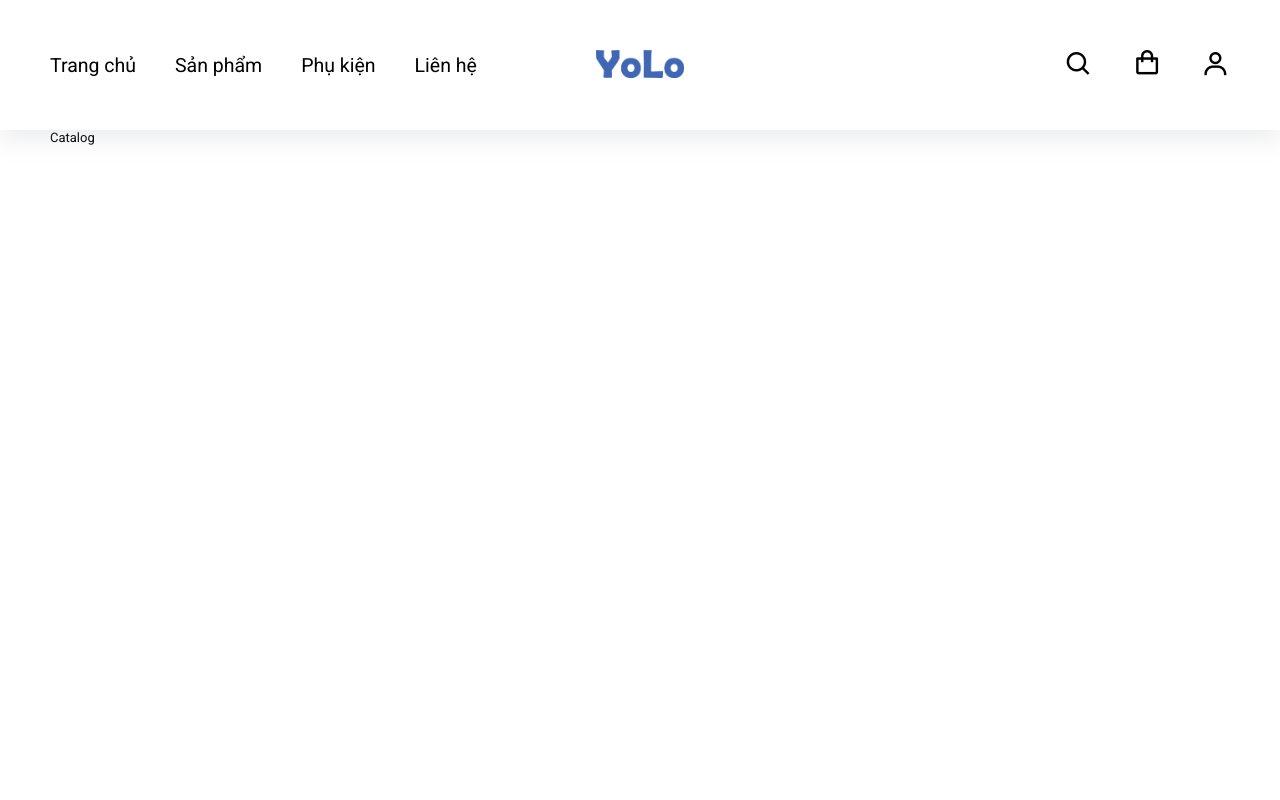
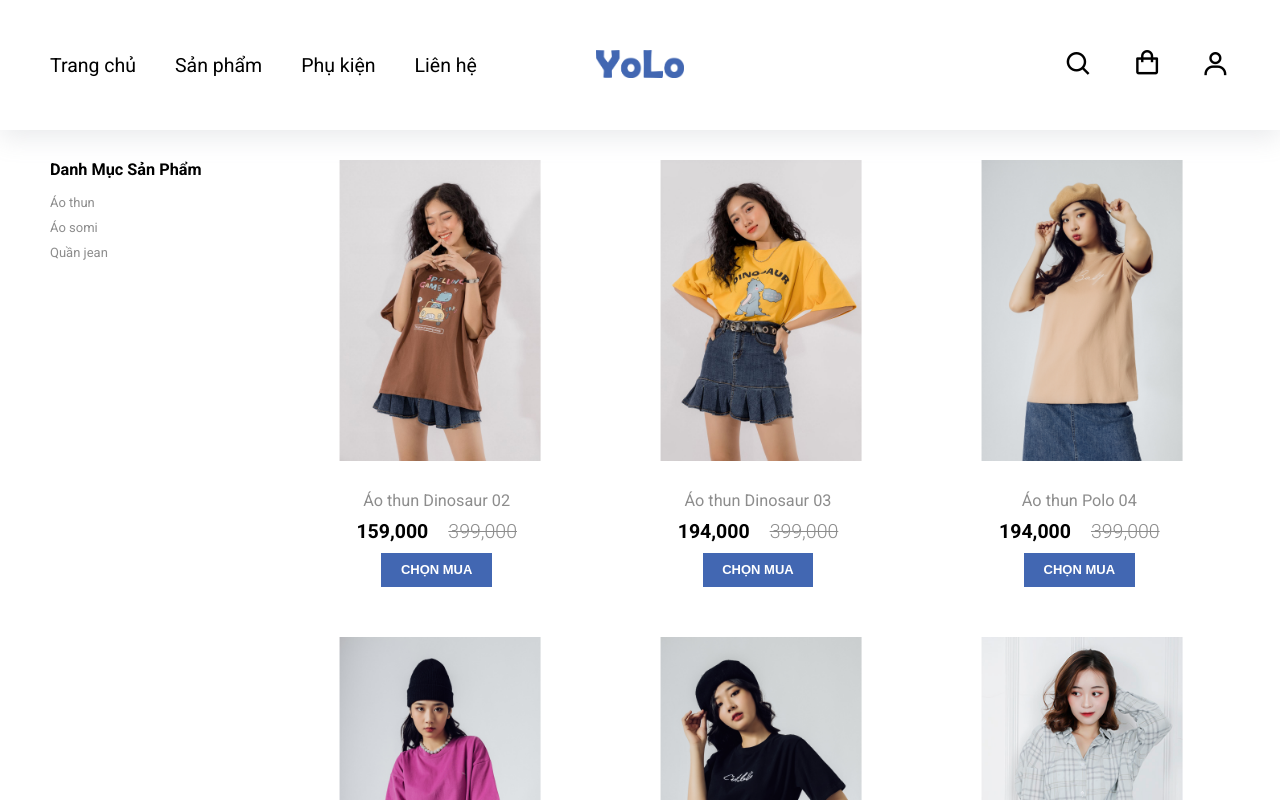
Before and after one commit to TruongDayx2/yolo-ecommerce-ui, a React (Create React App) app: page /Catalog in a window 1280 px wide. Shown: the top 800 px of the page. Built offline with nearby package versions, Linux system fonts and the light colour scheme.

Commit message:
catalog page

```diff
--- /dev/null
+++ b/src/assets/fake-data/category.js
@@ -0,0 +1,16 @@
+const category = [
+    {
+        display: "Áo thun",
+        categorySlug: "ao-thun"
+    },
+    {
+        display: "Áo somi",
+        categorySlug: "ao-somi"
+    },
+    {
+        display: "Quần jean",
+        categorySlug: "quan-jean"
+    }
+]
+
+export default category
--- a/src/pages/Catalog.jsx
+++ b/src/pages/Catalog.jsx
@@ -1,12 +1,56 @@
-import React from 'react'
+import React from "react";
 
 import Helmet from "../components/Helmet";
+import Grid from "../components/Grid";
+import ProductCard from "../components/ProductCard";
 
+import productData from "../assets/fake-data/products"
+import category from "../assets/fake-data/category"
 
 const Catalog = () => {
-  return (
-    <Helmet title='Sản phẩm'>Catalog</Helmet>
-  )
-}
+    return (
+        <Helmet title="Sản phẩm">
+            <div className="catalog">
+                <div className="catalog__filter">
+                    <div className="catalog__filter__widget">
+                        <div className="catalog__filter__widget__title">
+                            danh mục sản phẩm
+                        </div>
+                        <div className="catalog__filter__widget__content">
+                            {
+                                category.map((item,index) =>(
+                                    <p className="catalog__filter__widget__content__item">{item.display}</p>
 
-export default Catalog
+                                ))
+                            }
+                        </div>
+                    </div>
+                </div>
+                <div className="catalog__content">
+                    <Grid
+                        col={3}
+                        mdCol={2}
+                        smCol={1}
+                        gap={20}
+                    >
+                        {
+                            productData.getProducts(12).map((item,index)=>(
+                                <ProductCard
+                                    key={index}
+                                    img01={item.image01}
+                                    img02={item.image02}
+                                    title={item.title}
+                                    price={item.price}
+                                    slug={item.slug}
+                                />
+                            ))
+                        }
+                    </Grid>
+
+                </div>
+            </div>
+        </Helmet>
+    );
+};
+
+export default Catalog;
--- /dev/null
+++ b/src/sass/components/_catalog.scss
@@ -0,0 +1,39 @@
+.catalog{
+    @include flex(flex-start,flex-start);
+    margin-top: calc(#{$header-height} + 30px);
+
+    &__filter{
+        width: 20%;
+
+        @include tablet{
+            width: unset;
+        }
+
+        &__widget{
+            margin-bottom: 2rem;
+
+            &__title{
+                font-size: 1.25rem;
+                font-weight: 600;
+                text-transform: capitalize;
+                margin-bottom: 16px;
+            }
+
+            &__content{
+                color: $txt-second-color;
+
+                &__item{
+                    margin-bottom: 10px;
+                }
+            }
+        }
+    }
+
+    &__content{
+        flex-grow: 1;
+
+        @include tablet{
+            width: 100%;
+        }
+    }
+}
--- a/src/sass/index.scss
+++ b/src/sass/index.scss
@@ -9,3 +9,4 @@
 @import "./components/section";
 @import "./components/policy-card";
 @import "./components/product-card";
+@import "./components/catalog";
```
